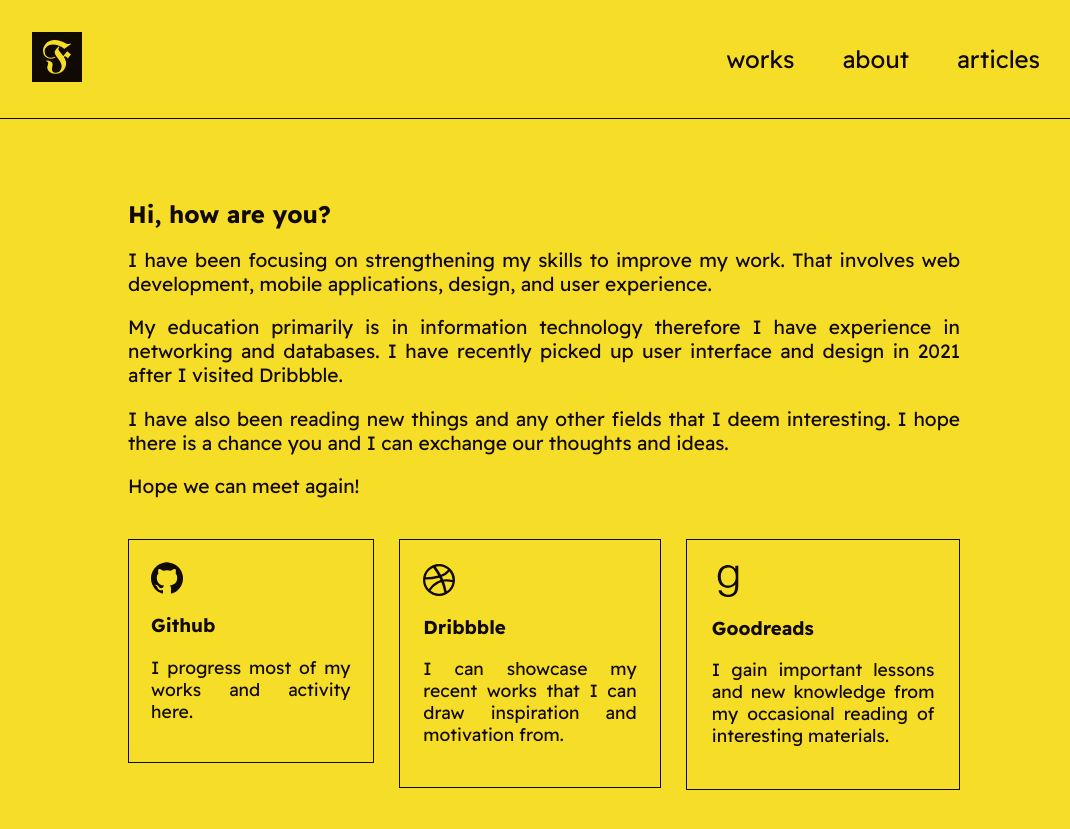
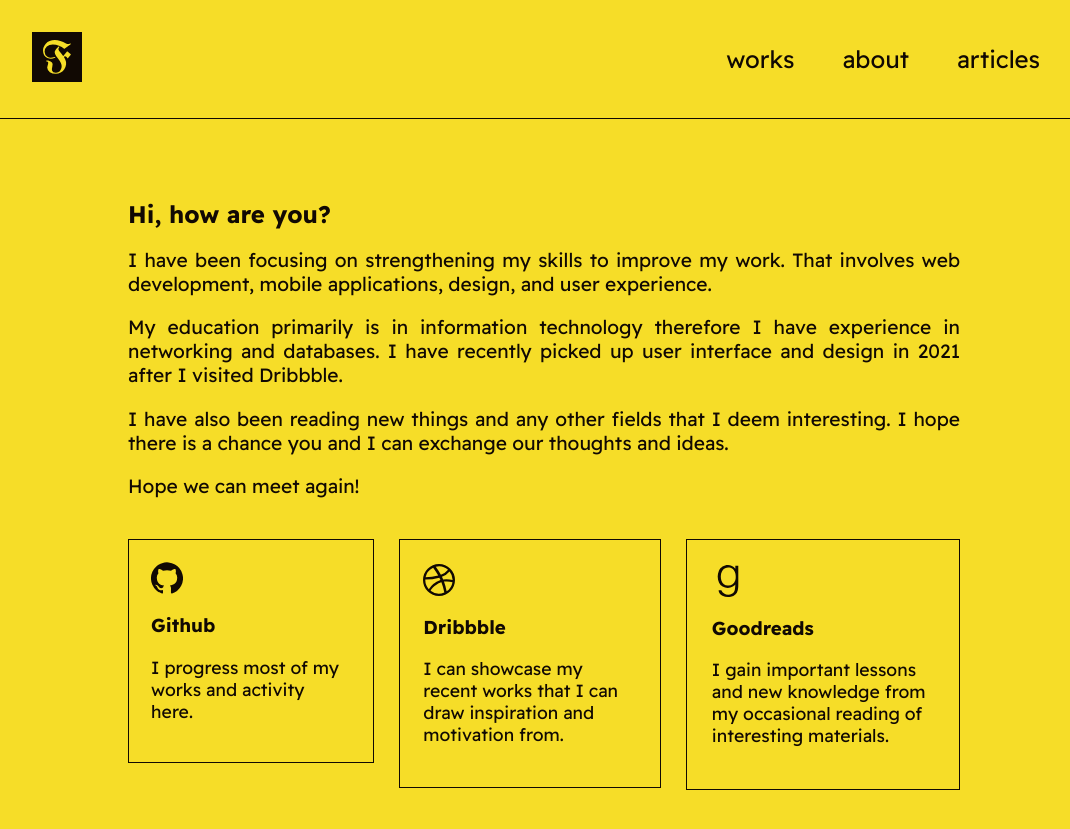
Before and after one commit to franthormel/franthormel.github.io, a Jekyll site: the page built from about.html, in a window 1280 px wide. Shown: the top 829 px of the page, without its empty margins (96-1166 px from the left). Built offline with Jekyll 4.4.1, drawn with Linux system fonts in a browser that asks for light colours.

Commit message:
Wrap article footer tags

```diff
--- a/_sass/_about.scss
+++ b/_sass/_about.scss
@@ -36,5 +36,4 @@
 .about__social__text {
   font-size: 1.1rem;
   font-weight: 400;
-  text-align: justify;
 }
--- a/_sass/_article.scss
+++ b/_sass/_article.scss
@@ -55,6 +55,7 @@
 
 .article__footer__tags {
   display: flex;
+  flex-wrap: wrap;
   font-size: 0.9rem;
   justify-content: space-between;
   margin: 0 2rem;
```
